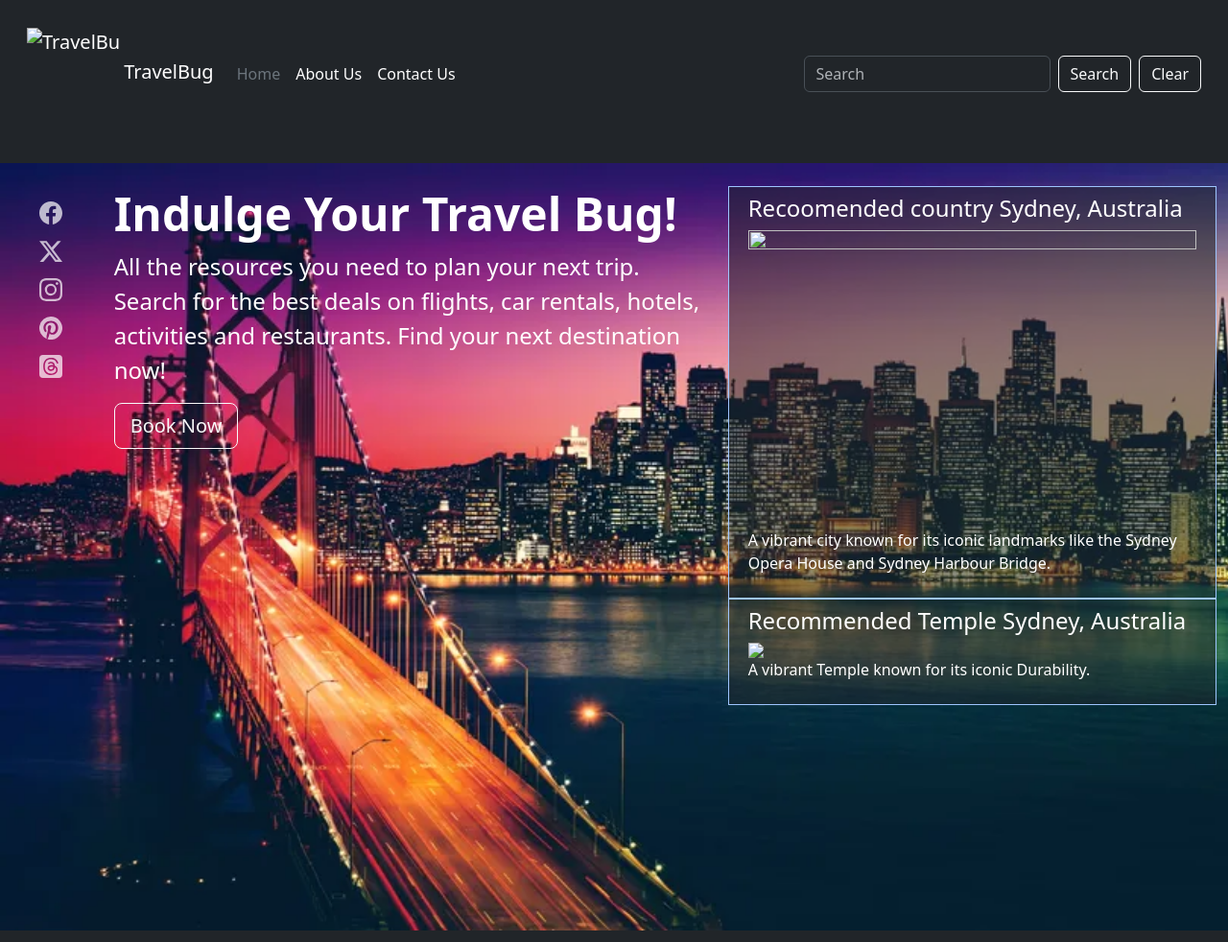
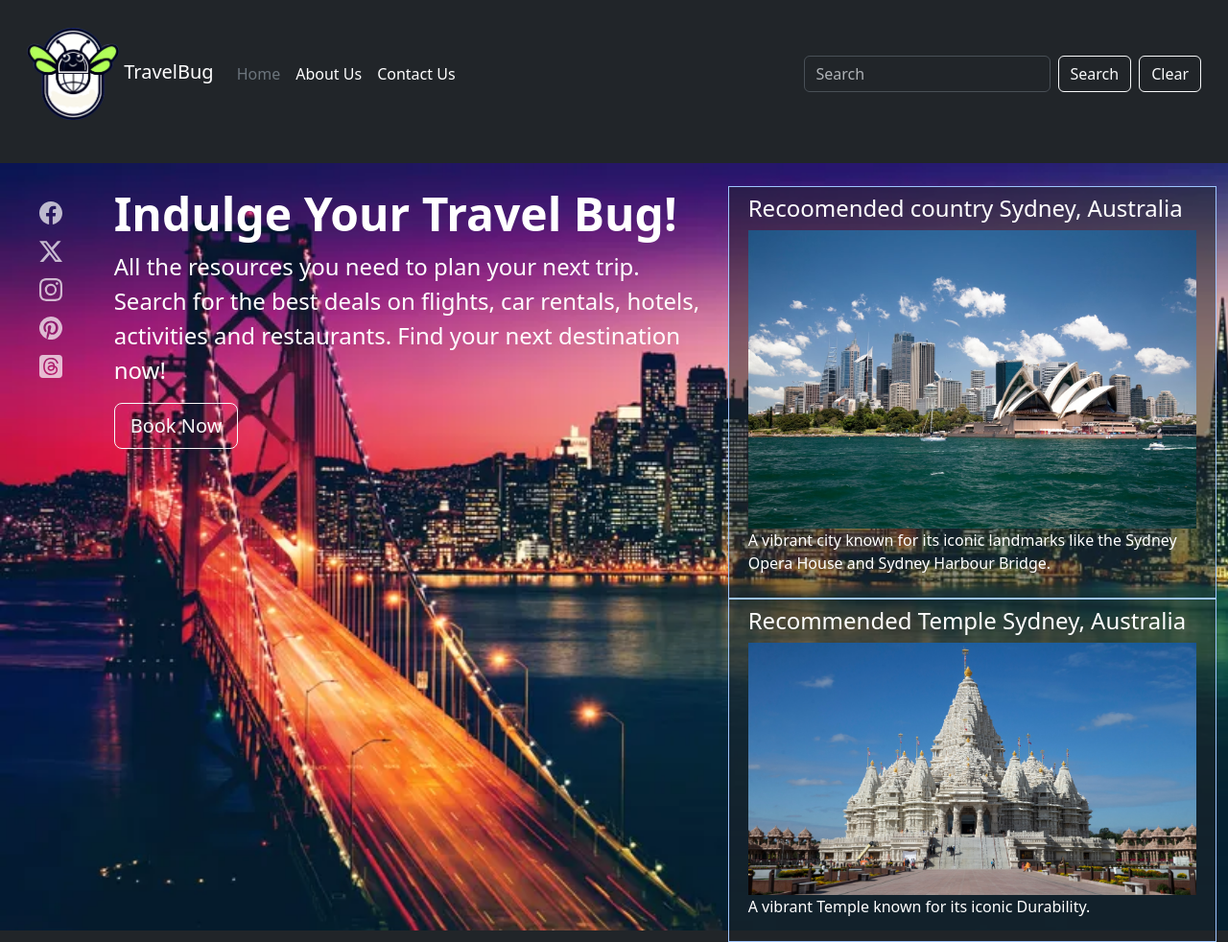
Before and after one commit to Nd-Web/Travel, a plain HTML site: page index.html in a window 1280 px wide. Shown: the whole page at 96% size. Drawn offline with nearby package versions, Linux system fonts and the light colour scheme; files whose address does not match are found by name.

Commit message:
Update index.html

```diff
--- a/index.html
+++ b/index.html
@@ -14,7 +14,7 @@
         <nav class="navbar navbar-expand-lg" data-bs-theme="dark">
             <div class="container-fluid">
                 <a href="/" class="navbar-brand">
-                    <img src="./images/travel_bug_logo.png" width="96" height="96" alt="TravelBug company logo"
+                    <img src="travel_bug_logo.png" width="96" height="96" alt="TravelBug company logo"
                         class="d-inline-block align-text-center">
                     <span>TravelBug</span>
                 </a>
@@ -80,13 +80,13 @@
                 <div class="container-fluid bg-dark bg-opacity-50">
                     <div class="row p-2 border border-primary-subtle">
                         <h4>Recoomended country Sydney, Australia</h4>
-                        <img class="img-fluid" width="150" height="100" src="./images/location_sydney.avif">
+                        <img class="img-fluid" width="150" height="100" src="location_sydney.avif">
                         <p class="">A vibrant city known for its iconic landmarks like the Sydney Opera House and Sydney
                             Harbour Bridge.</p>
                     </div>
                     <div class="row p-2 border border-primary-subtle">
                         <h4>Recommended Temple Sydney, Australia</h4>
-                        <img class="img-fluid" src="./images/location_sydney.jpg">
+                        <img class="img-fluid" src="location_sydney.jpg">
                         <p class="">A vibrant Temple known for its iconic Durability.</p>
                     </div>
                 </div>
```
